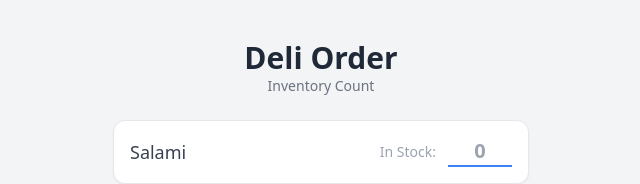
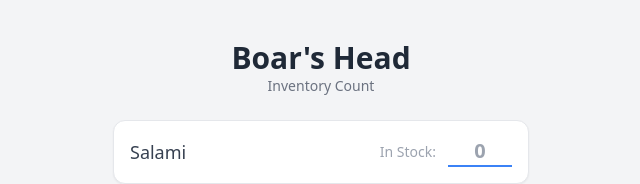
Before and after one commit to cornixsenex/cornixsenex.github.io, a plain HTML site: page boarshead.html in a window 1280 px wide. Shown: the top 184 px of the page, without its empty margins (319-959 px from the left). Drawn offline with nearby package versions, Linux system fonts and the light colour scheme.

Commit message:
change name to Boars Head for B icon

```diff
--- a/boarshead.html
+++ b/boarshead.html
@@ -20,7 +20,7 @@
 
         <!-- Header -->
         <header class="py-6 text-center">
-            <h1 class="text-3xl font-bold text-gray-800">Deli Order</h1>
+            <h1 class="text-3xl font-bold text-gray-800">Boar's Head</h1>
             <p class="text-gray-500 text-sm">Inventory Count</p>
         </header>
 
```
